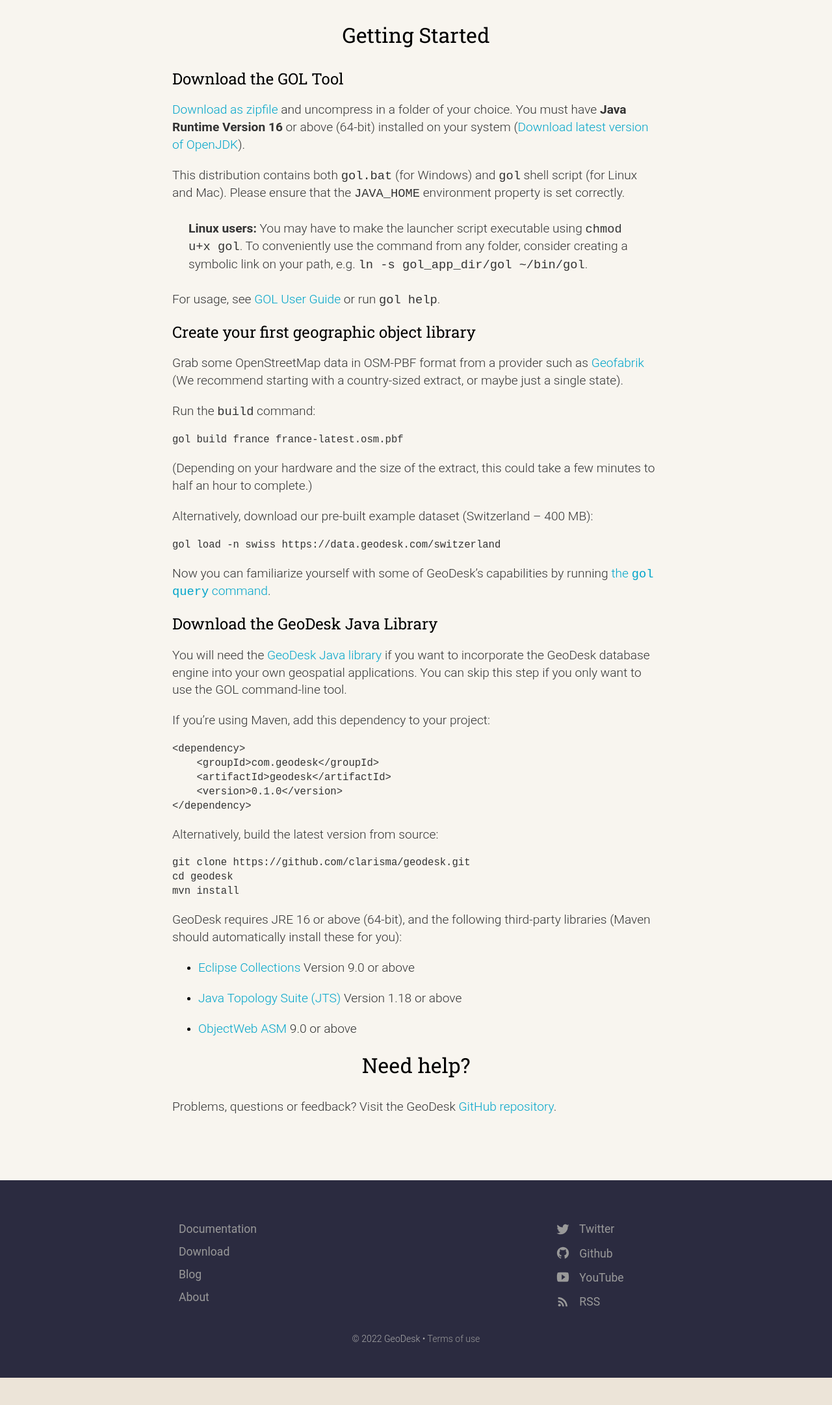
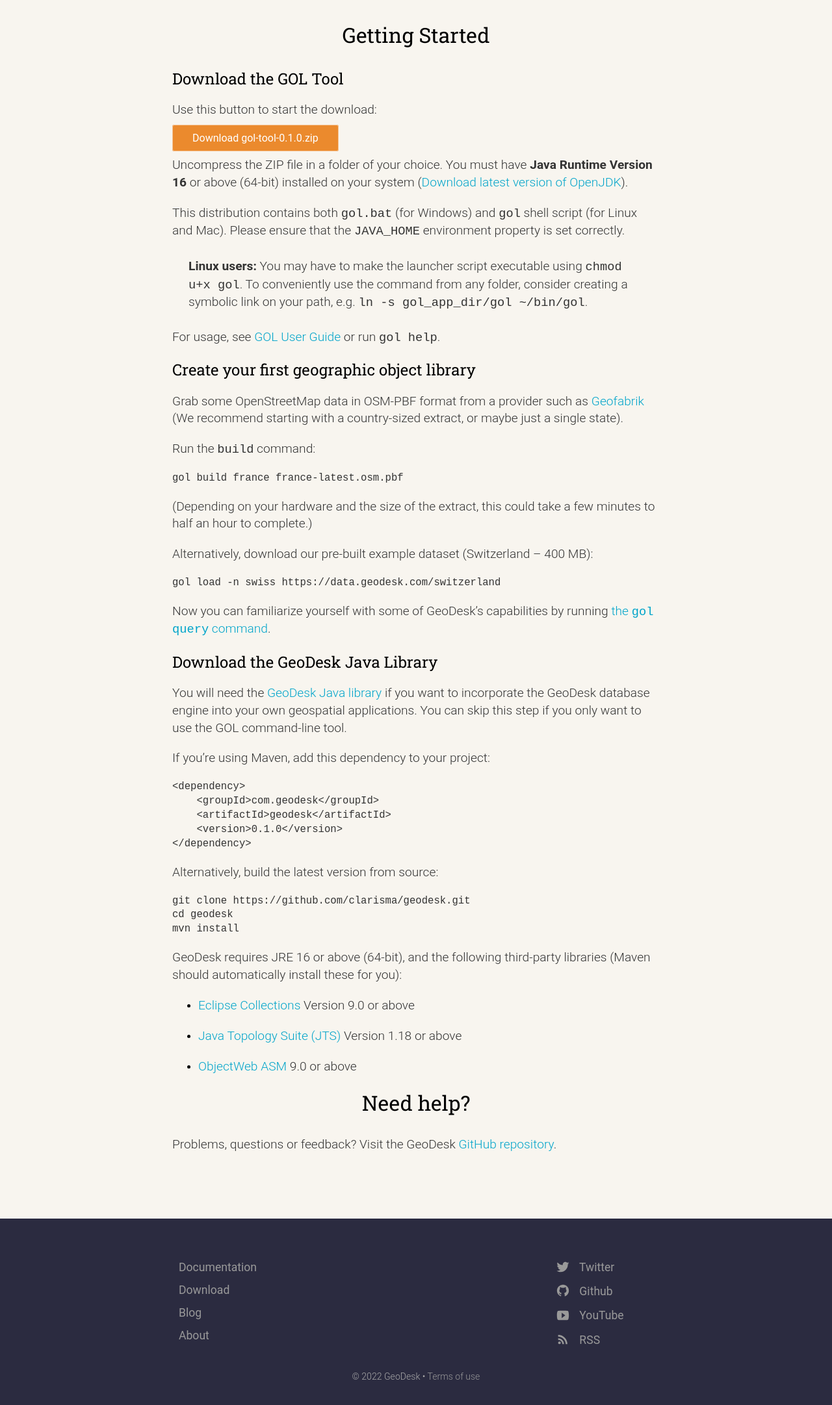
Before and after one commit to clarisma/geodesk-site, a Jekyll site: the page built from download.md, in a window 1280 px wide, cut to the strip 154-2334 px from the top of the page. Shown: the top 2163 px of the strip at 65% size. Built offline with Jekyll 4.4.1, drawn with Linux system fonts in a browser that asks for light colours; before the commit the page ends 2275 px from its top, so only the background shows below that.

Commit message:
download button

```diff
--- a/_sass/forms.scss
+++ b/_sass/forms.scss
@@ -10,7 +10,7 @@
 
 .button a:hover, input[type=submit]:hover {
 	border: 1px solid #fff;
-	background: $secondary-brand-color;
+	filter: brightness(1.2);
 	cursor: pointer;
 }
 
--- a/download.md
+++ b/download.md
@@ -7,7 +7,17 @@
 
 ### Download the GOL Tool
 
-[Download as zipfile](https://github.com/clarisma/gol-tool/releases/download/{{ site.geodesk_version }}/gol-tool-{{ site.geodesk_version }}.zip) and uncompress in a folder of your choice. You must have **Java Runtime Version 16** or above (64-bit) installed on your system ([Download latest version of OpenJDK](https://jdk.java.net/)).
+Use this button to start the download:
+
+<p></p>
+<p></p>
+
+<div class="button">
+    <a href="https://github.com/clarisma/gol-tool/releases/download/{{ site.geodesk_version }}/gol-tool-{{ site.geodesk_version }}.zip">Download gol-tool-{{ site.geodesk_version }}.zip</a>
+</div>
+
+
+Uncompress the ZIP file in a folder of your choice. You must have **Java Runtime Version 16** or above (64-bit) installed on your system ([Download latest version of OpenJDK](https://jdk.java.net/)).
 
 This distribution contains both `gol.bat` (for Windows) and `gol` shell script (for Linux and Mac). Please ensure that the `JAVA_HOME` environment property is set correctly.
 
```
